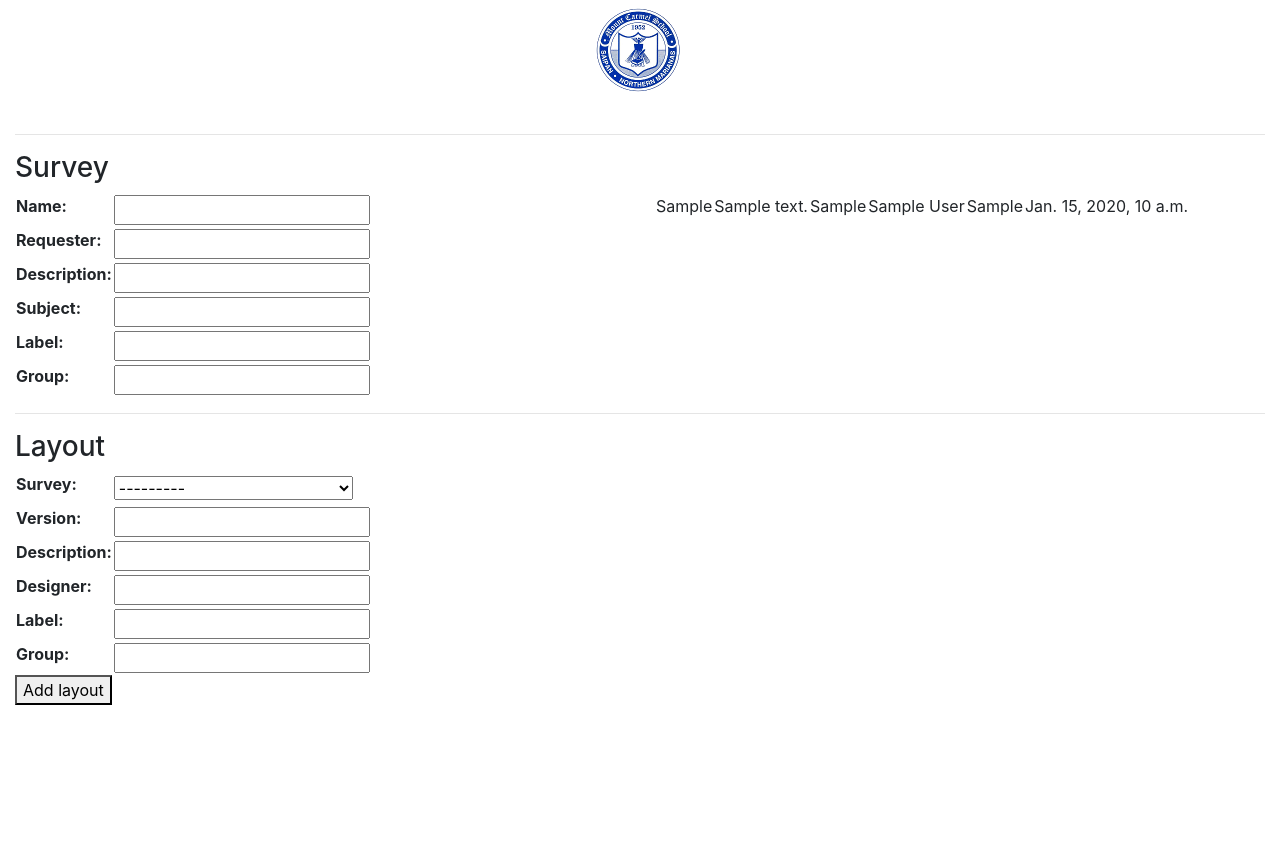
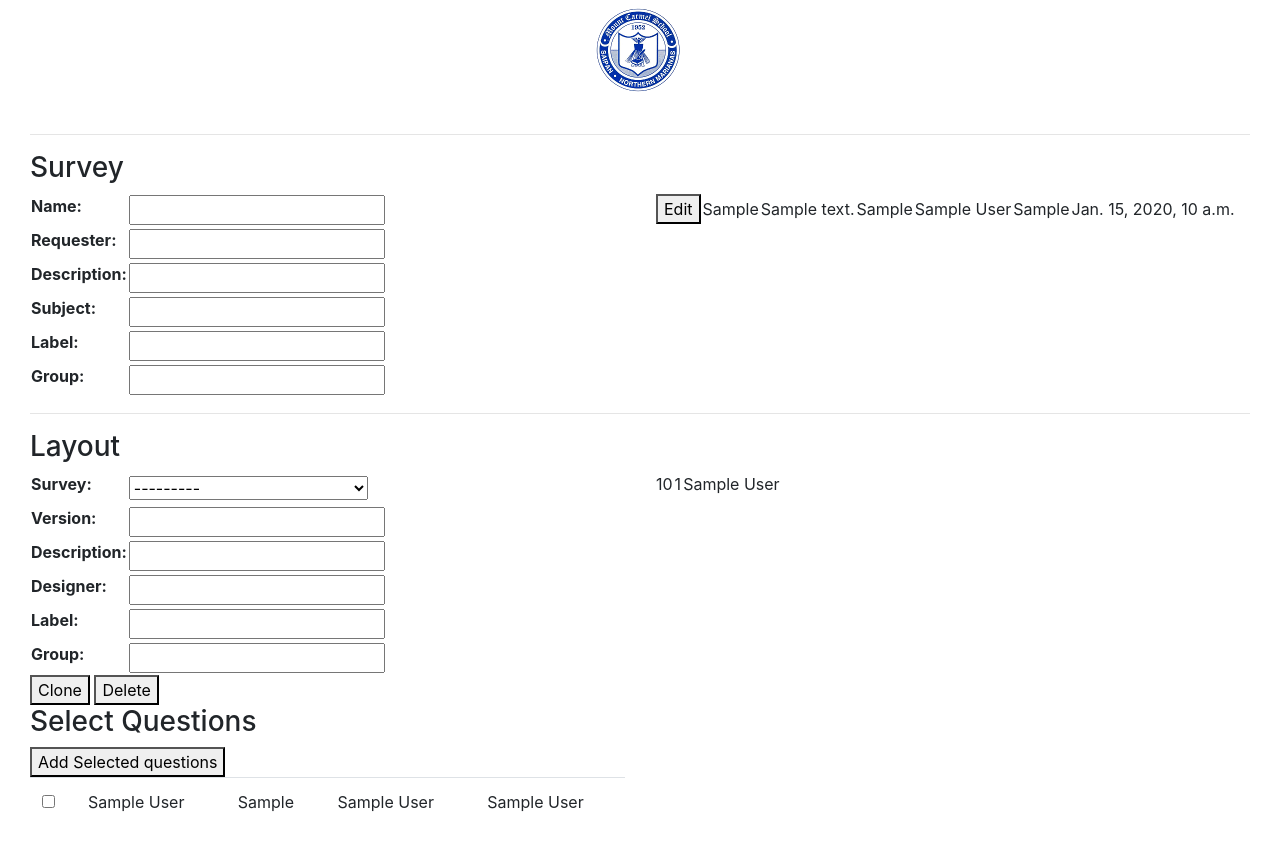
Before and after one commit to hoboland21/survey, a Django app: template zproject/django/survey/templates/manager/layout.html in a window 1280 px wide. Before the commit the page ends 705 px from the top, so only its background shows below. Run offline with Django 3.2, Linux system fonts and the light colour scheme; tables that the repository leaves empty hold one stand-in row (values such as "Sample post"); the template is opened without the code that fills it: values that come from a table or form of the project are taken from there, most other values are stand-ins (such as "Sample title", 1, 10 or a date in 2020); some libraries are stand-ins or nearby versions.

Commit message:
up to selecting questions

```diff
--- /dev/null
+++ b/zproject/django/survey/static/css/survey.css
@@ -0,0 +1,6 @@
+.container-fluid {
+    padding-right: 30px;
+    padding-left: 30px;
+    margin-right: auto;
+    margin-left: auto;
+  }
--- a/zproject/django/survey/templates/base/base.html
+++ b/zproject/django/survey/templates/base/base.html
@@ -7,11 +7,11 @@
     <meta charset="utf-8" />
     <meta http-equiv="x-ua-compatible" content="ie=edge"/>
     <meta name="viewport" content="width=device-width, initial-scale=1.0" />
-    <link rel="stylesheet" href="/static/css/survey.css">
 <!-- Latest compiled and minified CSS -->
 <script src="/static/js/jquery-3.3.1.min.js" ></script>
 <link rel="stylesheet" href="/static/bootstrap-4.2.1-dist/css/bootstrap.min.css">
 <script src="/static/bootstrap-4.2.1-dist/js/bootstrap.min.js"></script>
+    <link rel="stylesheet" href="/static/css/survey.css">
 
 
     <title>Mount Carmel School Survey Dolphin</title>
--- a/zproject/django/survey/templates/manager/layout.html
+++ b/zproject/django/survey/templates/manager/layout.html
@@ -14,9 +14,12 @@
 
     </div>
     <div class="col-md-6">
+        <form method="POST">
+            {% csrf_token %}
             <table>
             {% for ly in layouts  %}
             <tr>
+                <td><button name="edit_layout" value={{ ly.id }}>Edit</button></td>
                 <td> {{ly.version}}</td>
                 <td> {{ly.description}}</td>
                 <td> {{ly.designer}}</td>
@@ -25,12 +28,9 @@
                 <td> {{ly.created}}</td>
             </tr>
             {% endfor %}
-
             </table>
-
+        </form>
     </div>
-
-
 </div>
 
 <hr>
@@ -44,8 +44,36 @@
             {{ layout_form.as_table}}
             </table>
 
+        {% if layout  %}
+            <button name="clone_layout">Clone</button>
+            <button name="delete_layout">Delete</button>
+
+        {% else %}
+
             <button name="add_layout">Add layout</button>
+        {% endif %}
             <input type="hidden" name="survey_id" value={{survey_id}}>
+
+    {% if layout %}
+
+        <h3>Select Questions</h3>
+        <button name="add_selected" value={{ layout.id }}>Add Selected questions</button>
+      <table  class="table">
+        {% for q in questions  %}
+        <tr>
+            <td><input type="checkbox" name="q_select" value="{{q.id}}"></td>
+            <td>{{ q.question_type}}</td>
+            <td>{{ q.group }}</td>
+            <td>{{ q.label }}</td>
+            <td>{{ q.question}}</td>
+        </tr>
+        {% endfor %}
+    </table>
+
+    {% endif %}
+
+    <input type="hidden" name="edit_layout" value="{{ layout.id}}">
+
         </form>
 
     </div>
--- a/zproject/django/survey/templates/manager/screate.html
+++ b/zproject/django/survey/templates/manager/screate.html
@@ -14,7 +14,8 @@
 
 <form method="POST">
     {% csrf_token %}
-    <table class="table">
+
+    <table >
     {{ survey.as_table }}
     <tr>
         <td><button name="create_survey">Create a new Survey</button></td>
```
Also changed, not shown: docker-compose.yml (+18 -18 lines), zproject/django/survey/manager/layout.py (+15 -0 lines). Lines whose indentation alone changed are shown as unchanged.
